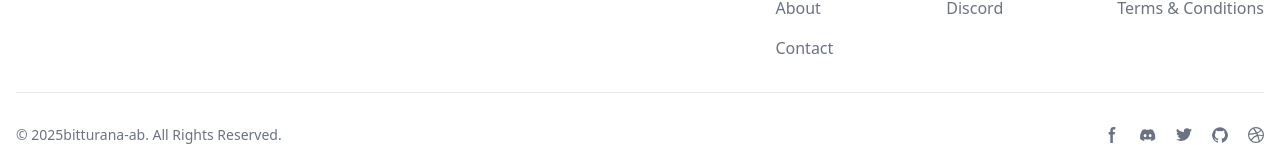
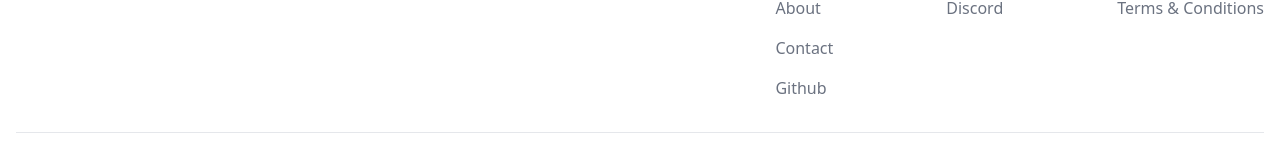
Before and after one commit to bitturana-ab/ab_React, a React (Vite) app in the folder 07-reactRouter/: page / in a window 1280 px wide. Shown: the part 1197-1362 px from the top of the page. Built offline with nearby package versions, Linux system fonts and the light colour scheme.

Commit message:
github resourc e add in footer

```diff
--- a/07-reactRouter/src/components/Footer/Footer.jsx
+++ b/07-reactRouter/src/components/Footer/Footer.jsx
@@ -31,6 +31,11 @@ export default function Footer() {
                                 <li className="mt-4">
                                     <Link to="/contact" className="hover:underline hover:text-orange-600">
                                         Contact
+                                    </Link>
+                                </li>
+                                <li className="mt-4">
+                                    <Link to="/github" className="hover:underline hover:text-orange-600">
+                                        Github
                                     </Link>
                                 </li>
                             </ul>
```
